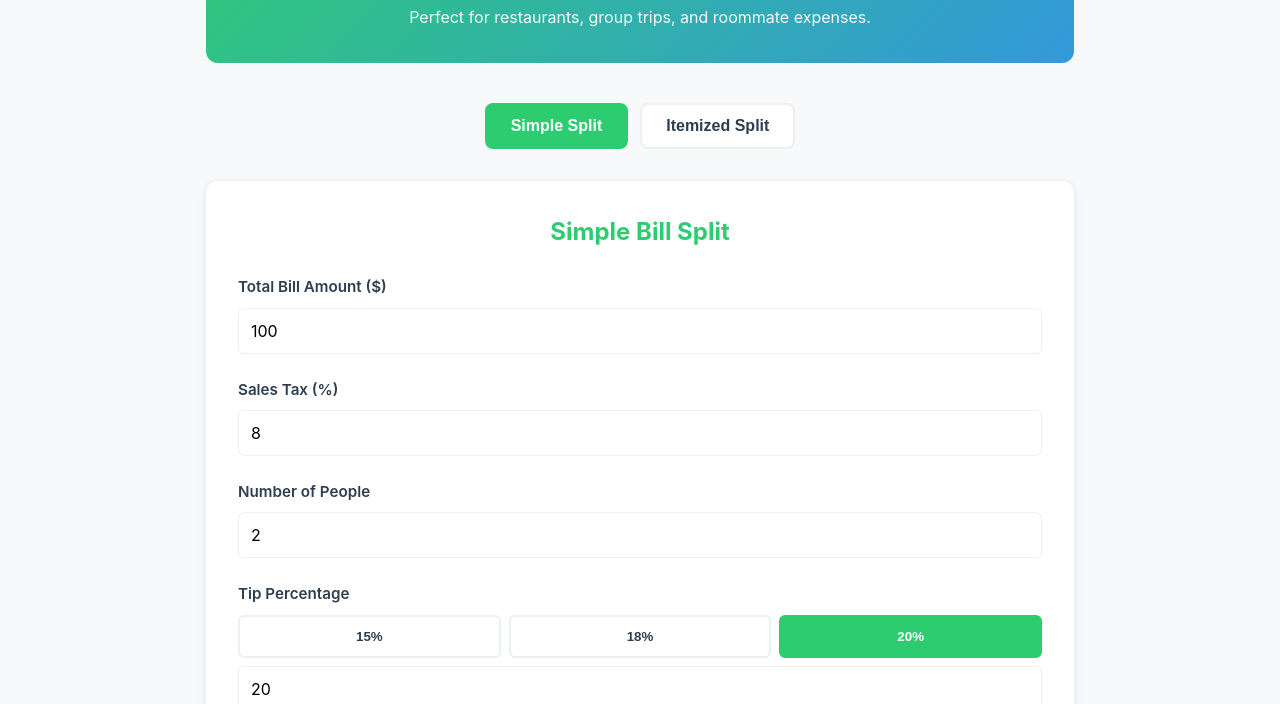
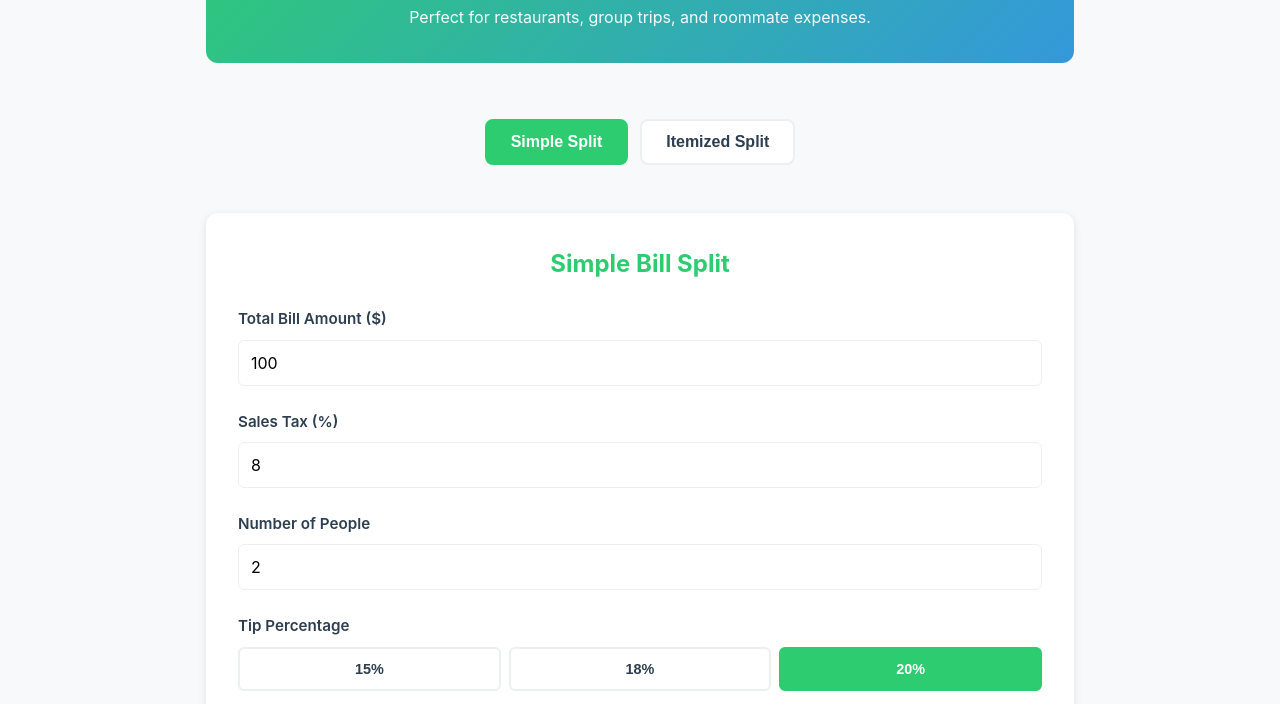
Before and after one commit to travman1993/bill-splitter, a plain HTML site: page index.html in a window 1280 px wide. Shown: the part 252-956 px from the top of the page. Drawn offline with Linux system fonts and the light colour scheme.

Commit message:
idk css fix not working

```diff
--- a/styles.css
+++ b/styles.css
@@ -115,6 +115,11 @@ body {
 .mode-selector-section {
     margin-bottom: 2rem;
     text-align: center;
+    position: sticky;
+    top: 80px;
+    background-color: var(--bg-light);
+    padding: 1rem 0;
+    z-index: 50;
 }
 
 .mode-buttons {
@@ -203,6 +208,7 @@ textarea:focus {
     gap: 0.5rem;
     justify-content: space-between;
     flex-wrap: wrap;
+    margin-bottom: 0.5rem;
 }
 
 .tip-btn {
@@ -216,6 +222,7 @@ textarea:focus {
     cursor: pointer;
     font-weight: 600;
     transition: all 0.3s ease;
+    font-size: 0.9rem;
 }
 
 .tip-btn:hover {
@@ -279,6 +286,7 @@ textarea:focus {
 /* RESULTS */
 .mode-content {
     display: none;
+    min-height: 400px;
 }
 
 .mode-content.active {
```
